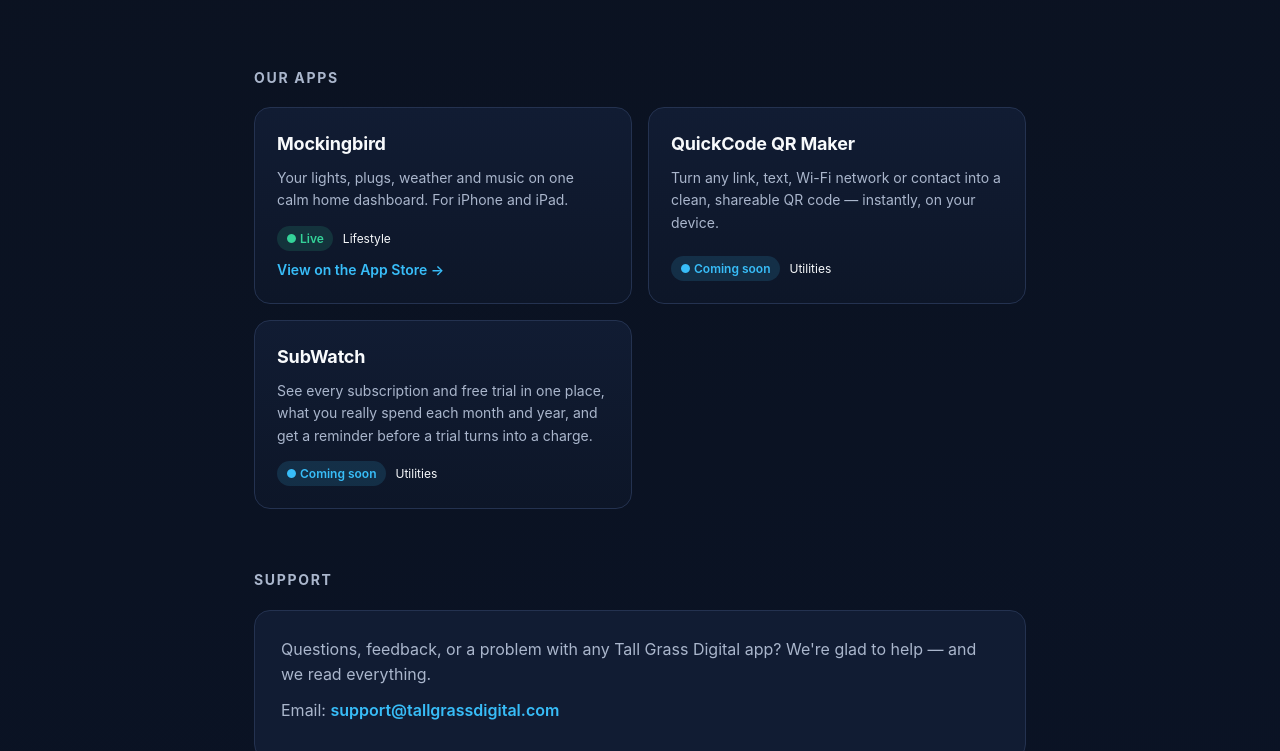
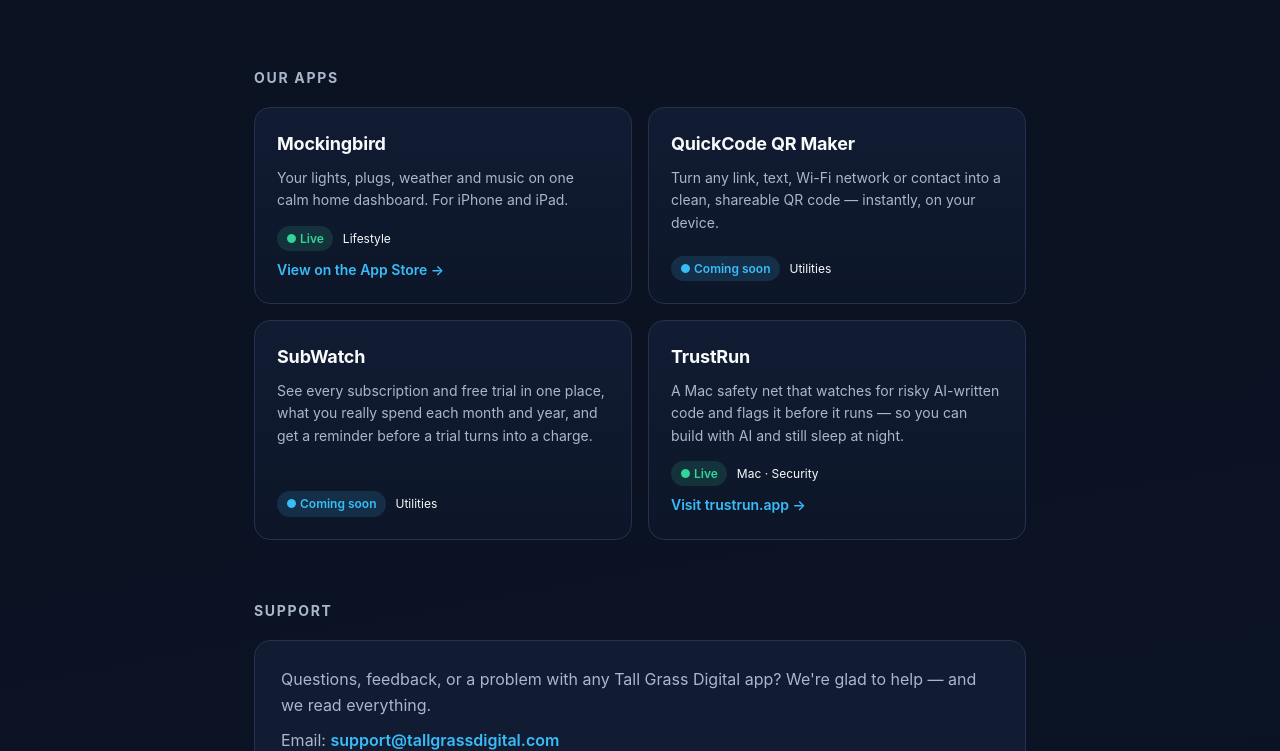
Before and after one commit to zlotecki/trustrun-site, a plain HTML site: page _tg-deploy/index.html in a window 1280 px wide. Shown: the part 349-1100 px from the top of the page. Drawn offline with Linux system fonts and the light colour scheme.

Commit message:
Add TrustRun card (live, links to trustrun.app)
Co-Authored-By: Claude Opus 4.8 <noreply@anthropic.com>
Claude-Session: https://claude.ai/code/session_01StsHCoSJhjAZPtNTGqLPdM

```diff
--- a/_tg-deploy/index.html
+++ b/_tg-deploy/index.html
@@ -304,6 +304,12 @@
           <p>See every subscription and free trial in one place, what you really spend each month and year, and get a reminder before a trial turns into a charge.</p>
           <div class="meta"><span class="pill soon">● Coming soon</span><span class="muted">Utilities</span></div>
         </div>
+        <div class="app" id="trustrun">
+          <h3>TrustRun</h3>
+          <p>A Mac safety net that watches for risky AI-written code and flags it before it runs — so you can build with AI and still sleep at night.</p>
+          <div class="meta"><span class="pill live">● Live</span><span class="muted">Mac · Security</span></div>
+          <a class="store" href="https://trustrun.app">Visit trustrun.app →</a>
+        </div>
       </div>
     </section>
 
```
